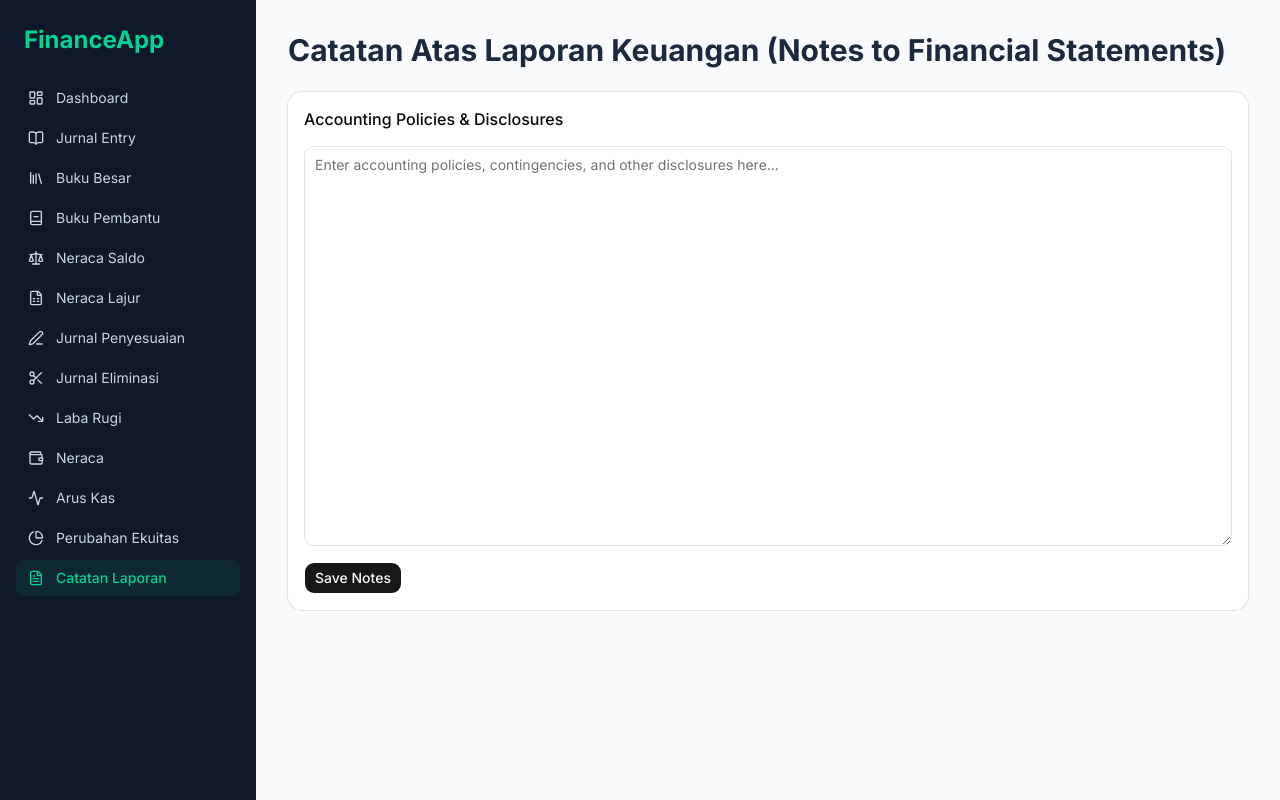
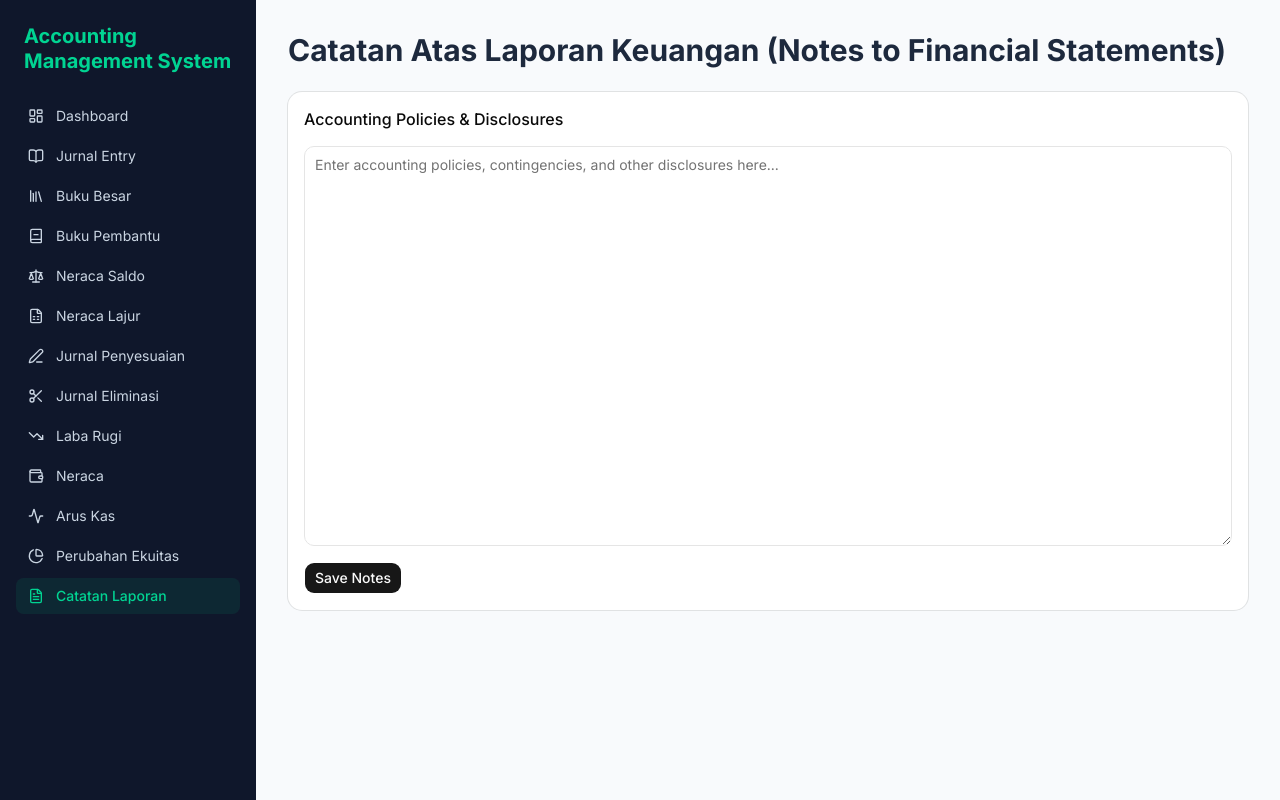
Before and after one commit to RifqiFachruradzi/laporan-keuangan-app, a Next.js app: page /notes in a window 1280 px wide. Built offline with nearby package versions, Linux system fonts and the light colour scheme.

Commit message:
feat: rename sidebar title to Accounting Management System
Co-Authored-By: Claude Opus 5.5 <noreply@anthropic.com>
Claude-Session: https://claude.ai/code/session_01PvvNFJomjeKg5XyHD4iAXC

```diff
--- a/src/components/Sidebar.tsx
+++ b/src/components/Sidebar.tsx
@@ -41,7 +41,7 @@ export default function Sidebar() {
   return (
     <aside className="w-64 bg-slate-900 text-slate-100 h-full flex flex-col">
       <div className="p-6">
-        <h1 className="text-2xl font-bold text-emerald-400">FinanceApp</h1>
+        <h1 className="text-xl font-bold leading-tight text-emerald-400">Accounting Management System</h1>
       </div>
       <nav className="flex-1 overflow-y-auto px-4 pb-4">
         <ul className="space-y-1">
```
